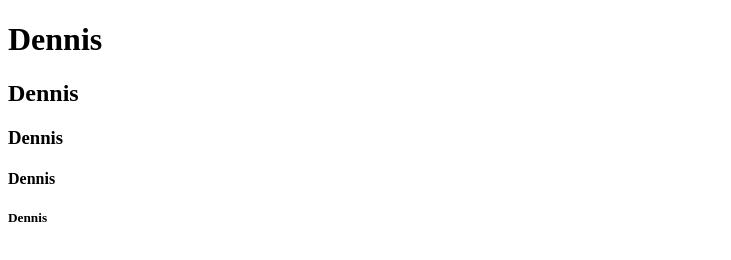
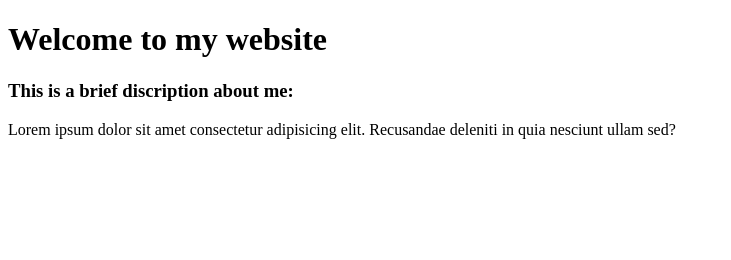
Before and after one commit to Khekheli/Training, a plain HTML site: page index.html in a window 1280 px wide. Shown: the whole page, without its empty margins (0-731 px from the left). Drawn offline with Linux system fonts and the light colour scheme.

Commit message:
starting my website

```diff
--- a/index.html
+++ b/index.html
@@ -6,11 +6,9 @@
     <title>Dennis Kotoku</title>
 </head>
 <body>
-    <h1>Dennis</h1>
-    <h2>Dennis</h2>
-    <h3>Dennis</h3>
-    <h4>Dennis</h4>
-    <h5>Dennis</h5>
 
+    <h1>Welcome to my website</h1>
+    <h3>This is a brief discription about me:</h3>
+    <p>Lorem ipsum dolor sit amet consectetur adipisicing elit. Recusandae deleniti in quia nesciunt ullam sed?</p>
 </body>
 </html>
```
Also changed, not shown: style.css (added).
